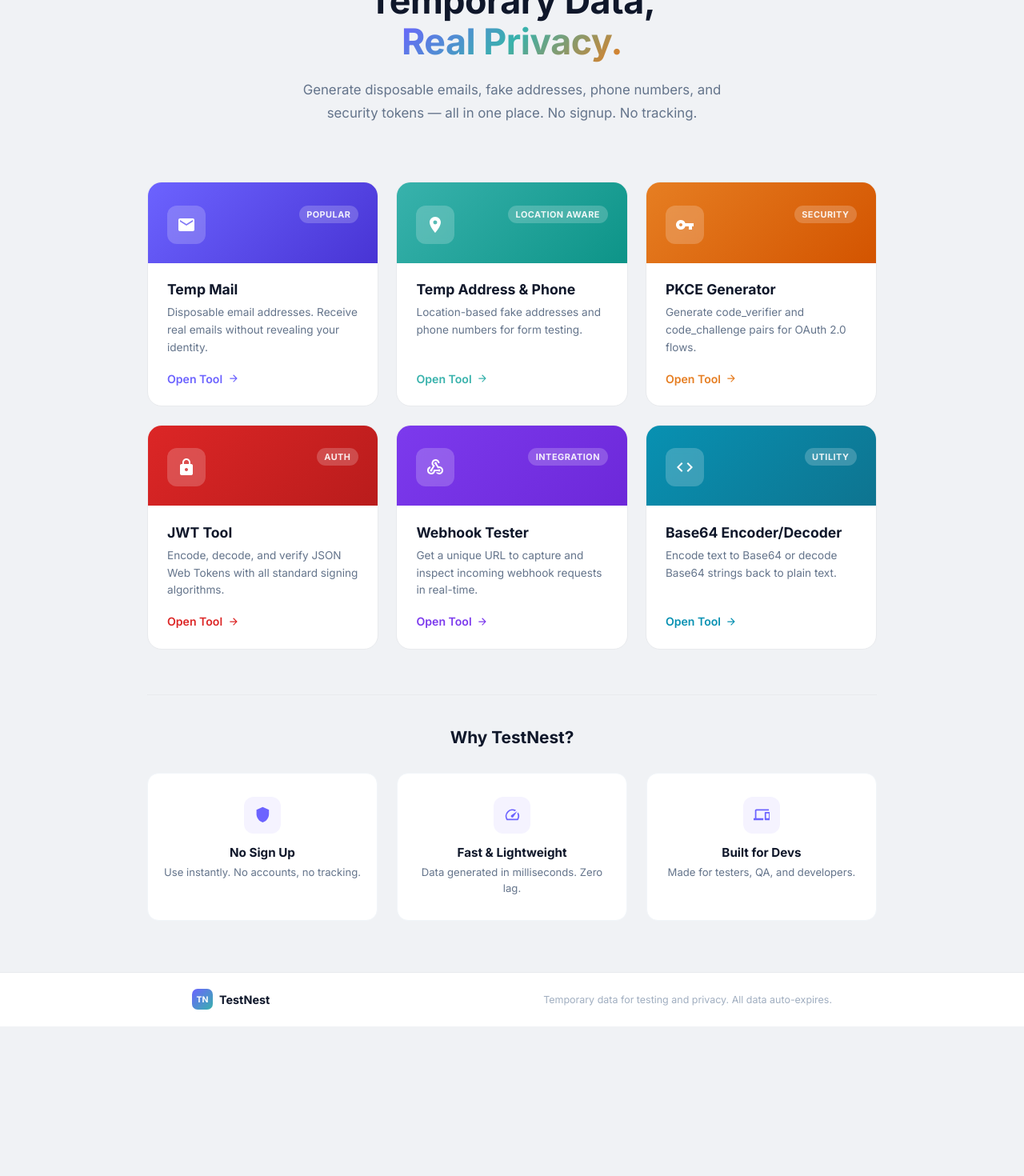
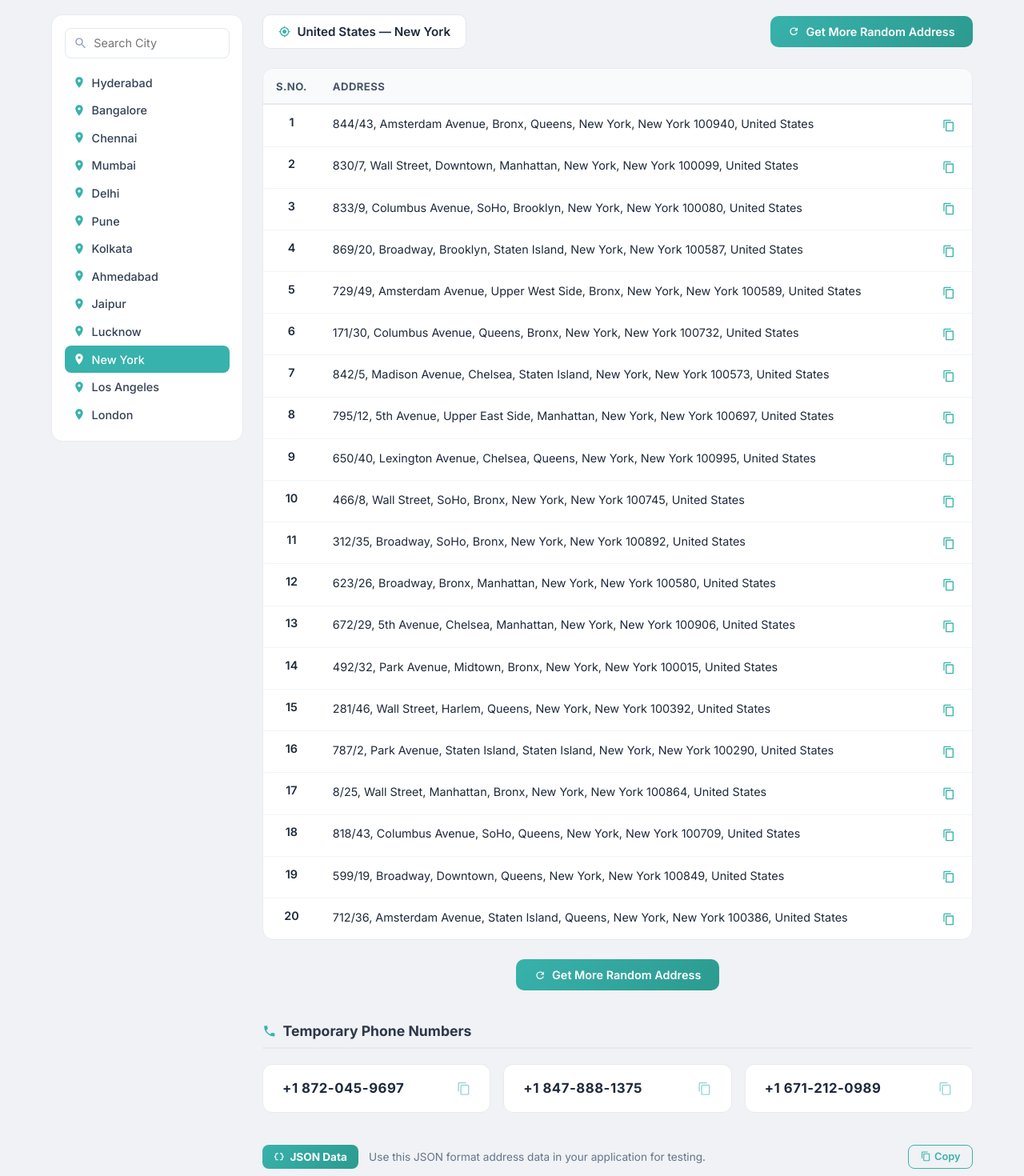
Before and after one commit to RudraPrasadMallik/AddGen, a React (Vite) app: page / in a window 1280 px wide. Shown: the part 200-1670 px from the top of the page at 80% size. Before the commit the page ends 1483 px from the top, so only its background shows below. Built offline with nearby package versions, Linux system fonts and the light colour scheme; no server answers.

Commit message:
code updated & new changes made

```diff
--- a/src/App.jsx
+++ b/src/App.jsx
@@ -1,17 +1,23 @@
 import React from 'react';
-import { BrowserRouter as Router, Routes, Route } from 'react-router-dom';
+import { BrowserRouter as Router, Routes, Route, Navigate } from 'react-router-dom';
 import { ToastContainer } from 'react-toastify';
 import 'react-toastify/dist/ReactToastify.css';
 import Header from './components/Header';
 import Footer from './components/Footer';
-import Home from './pages/Home';
-import TempMail from './pages/TempMail';
 import TempAddress from './pages/TempAddress';
-import PKCEGenerator from './pages/PKCEGenerator';
-import JWTTool from './pages/JWTTool';
-import WebhookTester from './pages/WebhookTester';
-import Base64Tool from './pages/Base64Tool';
 import './App.css';
+
+// ---------------------------------------------------------------------------
+// PHASED RELEASE: Only the Temp Address feature is enabled for this release.
+// Other features are temporarily disabled. Re-enable them by uncommenting the
+// imports and routes below when their release phase arrives.
+// ---------------------------------------------------------------------------
+// import Home from './pages/Home';
+// import TempMail from './pages/TempMail';
+// import PKCEGenerator from './pages/PKCEGenerator';
+// import JWTTool from './pages/JWTTool';
+// import WebhookTester from './pages/WebhookTester';
+// import Base64Tool from './pages/Base64Tool';
 
 function App() {
   return (
@@ -19,13 +25,21 @@ function App() {
       <div className="app">
         <Header />
         <Routes>
+          {/* Temp Address is the landing page for this phased release */}
+          <Route path="/" element={<TempAddress />} />
+          <Route path="/temp-address" element={<TempAddress />} />
+
+          {/* --- Disabled for phased release ---
           <Route path="/" element={<Home />} />
           <Route path="/temp-mail" element={<TempMail />} />
-          <Route path="/temp-address" element={<TempAddress />} />
           <Route path="/pkce" element={<PKCEGenerator />} />
           <Route path="/jwt" element={<JWTTool />} />
           <Route path="/webhook" element={<WebhookTester />} />
           <Route path="/base64" element={<Base64Tool />} />
+          --- */}
+
+          {/* Any unknown route falls back to the Temp Address page */}
+          <Route path="*" element={<Navigate to="/temp-address" replace />} />
         </Routes>
         <Footer />
         <ToastContainer
--- a/src/pages/TempAddress.css
+++ b/src/pages/TempAddress.css
@@ -1,6 +1,6 @@
 .temp-address-page {
   flex: 1;
-  max-width: 950px;
+  max-width: 1200px;
   width: 100%;
   margin: 0 auto;
   padding: 2.5rem 1.5rem;
@@ -30,14 +30,116 @@
   color: #64748b;
   font-size: 0.95rem;
   margin-top: 0.5rem;
+  max-width: 720px;
+  margin-left: auto;
+  margin-right: auto;
+}
+
+/* ---------------- Layout ---------------- */
+.ta-layout {
+  display: grid;
+  grid-template-columns: 240px 1fr;
+  gap: 1.5rem;
+  align-items: start;
+}
+
+/* ---------------- City sidebar ---------------- */
+.city-sidebar {
+  background: #ffffff;
+  border: 1.5px solid #e8eaed;
+  border-radius: 14px;
+  padding: 1rem;
+  position: sticky;
+  top: 1rem;
+}
+
+.city-search {
+  position: relative;
+  margin-bottom: 0.8rem;
+}
+
+.city-search-icon {
+  position: absolute;
+  left: 0.7rem;
+  top: 50%;
+  transform: translateY(-50%);
+  color: #94a3b8;
+  font-size: 1.1rem;
+}
+
+.city-search input {
+  width: 100%;
+  padding: 0.6rem 0.7rem 0.6rem 2.2rem;
+  border: 1.5px solid #e2e8f0;
+  border-radius: 8px;
+  font-size: 0.9rem;
+  font-family: 'Inter', sans-serif;
+  outline: none;
+  transition: border-color 0.2s;
+}
+
+.city-search input:focus {
+  border-color: #38b2ac;
+}
+
+.city-list {
+  list-style: none;
+  margin: 0;
+  padding: 0;
+  max-height: 520px;
+  overflow-y: auto;
+}
+
+.city-item {
+  display: flex;
+  align-items: center;
+  gap: 0.5rem;
+  padding: 0.55rem 0.6rem;
+  border-radius: 8px;
+  cursor: pointer;
+  font-size: 0.9rem;
+  color: #334155;
+  font-weight: 500;
+  transition: background 0.15s ease, color 0.15s ease;
+}
+
+.city-item:hover {
+  background: #f0fdfa;
+}
+
+.city-item.active {
+  background: #38b2ac;
+  color: #ffffff;
+}
+
+.city-item.active .city-pin {
+  color: #ffffff;
+}
+
+.city-pin {
+  color: #38b2ac;
+  font-size: 1rem;
+  flex-shrink: 0;
+}
+
+.city-empty {
+  padding: 0.8rem 0.6rem;
+  color: #94a3b8;
+  font-size: 0.85rem;
+  text-align: center;
+}
+
+/* ---------------- Content ---------------- */
+.ta-content {
+  min-width: 0;
 }
 
 .controls-bar {
   display: flex;
   align-items: center;
-  justify-content: center;
+  justify-content: space-between;
   gap: 1rem;
-  margin-bottom: 2rem;
+  margin-bottom: 1.5rem;
   flex-wrap: wrap;
 }
 
@@ -79,6 +181,87 @@
   box-shadow: 0 6px 18px rgba(56, 178, 172, 0.3);
 }
 
+/* ---------------- Address table ---------------- */
+.address-table-wrap {
+  background: #ffffff;
+  border: 1.5px solid #e8eaed;
+  border-radius: 14px;
+  overflow: hidden;
+}
+
+.address-table {
+  width: 100%;
+  border-collapse: collapse;
+  font-size: 0.9rem;
+}
+
+.address-table thead th {
+  background: #f8fafc;
+  text-align: left;
+  padding: 0.85rem 1rem;
+  font-weight: 700;
+  color: #475569;
+  font-size: 0.82rem;
+  text-transform: uppercase;
+  letter-spacing: 0.4px;
+  border-bottom: 2px solid #e8eaed;
+}
+
+.address-table td {
+  padding: 0.8rem 1rem;
+  border-bottom: 1px solid #f1f5f9;
+  color: #1e293b;
+  vertical-align: top;
+}
+
+.address-table tbody tr:last-child td {
+  border-bottom: none;
+}
+
+.address-table tbody tr:hover {
+  background: #f0fdfa;
+}
+
+.col-sno {
+  width: 60px;
+  color: #64748b;
+  font-weight: 600;
+  text-align: center;
+}
+
+.col-address {
+  line-height: 1.5;
+}
+
+.col-copy {
+  width: 48px;
+  text-align: center;
+}
+
+.row-copy-btn {
+  border: none;
+  background: transparent;
+  color: #38b2ac;
+  cursor: pointer;
+  font-size: 1rem;
+  padding: 0.3rem;
+  border-radius: 6px;
+  display: inline-flex;
+  align-items: center;
+  transition: background 0.15s ease;
+}
+
+.row-copy-btn:hover {
+  background: #d7f5f1;
+}
+
+.table-actions {
+  display: flex;
+  justify-content: center;
+  margin: 1.5rem 0 2.5rem;
+}
+
+/* ---------------- Phones ---------------- */
 .section {
   margin-bottom: 2.5rem;
 }
@@ -97,109 +280,6 @@
 
 .section-title svg {
   color: #38b2ac;
-}
-
-.address-grid {
-  display: grid;
-  grid-template-columns: repeat(auto-fit, minmax(280px, 1fr));
-  gap: 1.2rem;
-}
-
-.address-card {
-  background: #ffffff;
-  border-radius: 16px;
-  padding: 1.5rem;
-  border: 1.5px solid #e8eaed;
-  transition: all 0.2s ease;
-}
-
-.address-card:hover {
-  box-shadow: 0 8px 25px rgba(0, 0, 0, 0.08);
-  border-color: #38b2ac;
-}
-
-.card-header {
-  display: flex;
-  align-items: center;
-  justify-content: space-between;
-  margin-bottom: 1rem;
-  padding-bottom: 0.7rem;
-  border-bottom: 1px solid #f1f5f9;
-}
-
-.card-number {
-  font-size: 0.8rem;
-  font-weight: 700;
-  color: #38b2ac;
-  text-transform: uppercase;
-  letter-spacing: 0.5px;
-}
-
-.copy-all-btn {
-  display: flex;
-  align-items: center;
-  gap: 0.3rem;
-  padding: 0.35rem 0.8rem;
-  border: 1.5px solid #38b2ac;
-  border-radius: 6px;
-  background: transparent;
-  color: #38b2ac;
-  font-size: 0.75rem;
-  font-weight: 600;
-  cursor: pointer;
-  transition: all 0.2s ease;
-  font-family: 'Inter', sans-serif;
-}
-
-.copy-all-btn:hover {
-  background: #38b2ac;
-  color: white;
-}
-
-.fields {
-  display: flex;
-  flex-direction: column;
-  gap: 0;
-}
-
-.field-row {
-  display: flex;
-  align-items: center;
-  padding: 0.5rem 0.6rem;
-  border-radius: 6px;
-  cursor: pointer;
-  transition: background 0.15s ease;
-}
-
-.field-row:hover {
-  background: #f0fdfa;
-}
-
-.field-row:hover .field-copy {
-  opacity: 1;
-}
-
-.field-label {
-  font-size: 0.75rem;
-  color: #94a3b8;
-  font-weight: 600;
-  min-width: 80px;
-  text-transform: uppercase;
-  letter-spacing: 0.3px;
-}
-
-.field-value {
-  flex: 1;
-  font-size: 0.88rem;
-  color: #1e293b;
-  font-weight: 500;
-}
-
-.field-copy {
-  font-size: 0.85rem;
-  color: #38b2ac;
-  opacity: 0;
-  transition: opacity 0.15s ease;
 }
 
 .phone-grid {
@@ -244,11 +324,102 @@
   opacity: 1;
 }
 
+/* ---------------- Export blocks (JSON / SQL) ---------------- */
+.export-section {
+  margin-bottom: 2rem;
+}
+
+.export-header {
+  display: flex;
+  align-items: center;
+  gap: 0.8rem;
+  margin-bottom: 0.7rem;
+  flex-wrap: wrap;
+}
+
+.export-badge {
+  display: inline-flex;
+  align-items: center;
+  gap: 0.4rem;
+  padding: 0.45rem 0.9rem;
+  border-radius: 8px;
+  color: #ffffff;
+  font-size: 0.85rem;
+  font-weight: 700;
+}
+
+.json-badge {
+  background: linear-gradient(135deg, #38b2ac, #2c9a8f);
+}
+
+.sql-badge {
+  background: linear-gradient(135deg, #4c6ef5, #3b5bdb);
+}
+
+.export-note {
+  color: #64748b;
+  font-size: 0.85rem;
+  flex: 1;
+  min-width: 180px;
+}
+
+.export-copy-btn {
+  display: inline-flex;
+  align-items: center;
+  gap: 0.3rem;
+  padding: 0.4rem 0.9rem;
+  border: 1.5px solid #38b2ac;
+  border-radius: 8px;
+  background: transparent;
+  color: #38b2ac;
+  font-size: 0.8rem;
+  font-weight: 600;
+  cursor: pointer;
+  transition: all 0.2s ease;
+  font-family: 'Inter', sans-serif;
+}
+
+.export-copy-btn:hover {
+  background: #38b2ac;
+  color: #ffffff;
+}
+
+.export-block {
+  background: #f8fafc;
+  border: 1.5px solid #e8eaed;
+  border-radius: 10px;
+  padding: 1rem 1.2rem;
+  font-family: 'Menlo', 'Consolas', 'Courier New', monospace;
+  font-size: 0.8rem;
+  line-height: 1.6;
+  color: #334155;
+  white-space: pre-wrap;
+  word-break: break-word;
+  max-height: 320px;
+  overflow-y: auto;
+  margin: 0;
+}
+
 .loading-state {
   text-align: center;
   padding: 3rem;
   color: #64748b;
   font-size: 1rem;
+}
+
+/* ---------------- Responsive ---------------- */
+@media (max-width: 900px) {
+  .ta-layout {
+    grid-template-columns: 1fr;
+  }
+
+  .city-sidebar {
+    position: static;
+  }
+
+  .city-list {
+    max-height: 240px;
+  }
 }
 
 @media (max-width: 768px) {
@@ -260,15 +431,21 @@
     font-size: 1.4rem;
   }
 
-  .address-grid {
-    grid-template-columns: 1fr;
-  }
-
   .phone-grid {
     grid-template-columns: 1fr;
   }
 
   .controls-bar {
     flex-direction: column;
+    align-items: stretch;
+  }
+
+  .address-table {
+    font-size: 0.82rem;
+  }
+
+  .address-table thead th,
+  .address-table td {
+    padding: 0.6rem 0.7rem;
   }
 }
--- a/src/pages/TempAddress.jsx
+++ b/src/pages/TempAddress.jsx
@@ -1,8 +1,11 @@
-import React, { useState, useEffect } from 'react';
+import React, { useState, useEffect, useMemo } from 'react';
 import { toast } from 'react-toastify';
-import { MdContentCopy, MdRefresh, MdLocationOn, MdPhone, MdMyLocation } from 'react-icons/md';
+import { MdContentCopy, MdRefresh, MdLocationOn, MdPhone, MdMyLocation, MdSearch, MdDataObject, MdStorage } from 'react-icons/md';
 import { useSEO } from '../utils/useSEO';
 import './TempAddress.css';
+
+// How many random addresses to generate per city (matches reference sites)
+const ADDRESS_COUNT = 20;
 
 // City-specific data: areas, streets, mandals, taluks, pin prefixes
 const CITY_DETAILS = {
@@ -55,6 +58,27 @@ const CITY_DETAILS = {
     streets: ['AJC Bose Road', 'Park Street', 'EM Bypass', 'VIP Road', 'Chowringhee Road', 'Rashbehari Avenue', 'SP Mukherjee Road', 'Diamond Harbour Road'],
     mandals: ['Kolkata', 'South 24 Parganas', 'North 24 Parganas', 'Howrah'],
     taluks: ['Kolkata', 'Alipore', 'Sealdah'],
+  },
+  'Ahmedabad': {
+    state: 'Gujarat', country: 'India', countryCode: 'IN', pinPrefix: '380',
+    areas: ['Navrangpura', 'Satellite', 'Bodakdev', 'Vastrapur', 'Maninagar', 'Bopal', 'Prahlad Nagar', 'Chandkheda', 'Naranpura', 'Paldi', 'Ellisbridge', 'Thaltej'],
+    streets: ['SG Highway', 'CG Road', 'Ashram Road', 'Drive In Road', 'University Road', 'Sarkhej Road', '132 Feet Ring Road', 'Iscon Cross Road'],
+    mandals: ['Ahmedabad City', 'Daskroi', 'Sanand', 'Dholka'],
+    taluks: ['Ahmedabad City', 'Daskroi', 'Sanand'],
+  },
+  'Jaipur': {
+    state: 'Rajasthan', country: 'India', countryCode: 'IN', pinPrefix: '302',
+    areas: ['Malviya Nagar', 'Vaishali Nagar', 'C-Scheme', 'Mansarovar', 'Raja Park', 'Bani Park', 'Jagatpura', 'Tonk Road', 'Sodala', 'Jhotwara', 'Civil Lines'],
+    streets: ['MI Road', 'Tonk Road', 'JLN Marg', 'Ajmer Road', 'Sikar Road', 'Amer Road', 'Station Road', 'University Road'],
+    mandals: ['Jaipur', 'Sanganer', 'Amber', 'Bassi'],
+    taluks: ['Jaipur', 'Sanganer', 'Amber'],
+  },
+  'Lucknow': {
+    state: 'Uttar Pradesh', country: 'India', countryCode: 'IN', pinPrefix: '226',
+    areas: ['Gomti Nagar', 'Hazratganj', 'Aliganj', 'Indira Nagar', 'Aminabad', 'Alambagh', 'Mahanagar', 'Chowk', 'Rajajipuram', 'Vikas Nagar'],
+    streets: ['MG Road', 'Vidhan Sabha Marg', 'Shaheed Path', 'Faizabad Road', 'Kanpur Road', 'Sitapur Road', 'Ring Road'],
+    mandals: ['Lucknow', 'Malihabad', 'Mohanlalganj', 'Bakshi Ka Talab'],
+    taluks: ['Lucknow', 'Malihabad', 'Mohanlalganj'],
   },
   // US
   'New York': {
@@ -142,6 +166,10 @@ function generateAddress(cityName) {
   };
 }
 
+function formatFullAddress(addr) {
+  return `${addr.houseNo}, ${addr.street}, ${addr.area}, ${addr.mandal}, ${addr.city}, ${addr.state} ${addr.zipCode}, ${addr.country}`;
+}
+
 function generatePhone(countryCode) {
   const code = countryCode || 'DEFAULT';
   const phoneData = PHONE_FORMATS[code] || PHONE_FORMATS.DEFAULT;
@@ -195,11 +223,13 @@ function findClosestCity(detectedCity, countryCode) {
 
   // Try partial match (e.g. "Bengaluru" -> "Bangalore")
   const cityNames = Object.keys(CITY_DETAILS);
-  const lowerDetected = detectedCity.toLowerCase();
+  const lowerDetected = (detectedCity || '').toLowerCase();
 
+  if (lowerDetected) {
     for (const city of cityNames) {
       if (city.toLowerCase().includes(lowerDetected) || lowerDetected.includes(city.toLowerCase())) {
         return city;
+      }
     }
   }
 
@@ -218,14 +248,24 @@ function findClosestCity(detectedCity, countryCode) {
 
 function TempAddress() {
   useSEO({
-    title: 'Free Temporary Address & Phone Number Generator',
-    description: 'Generate fake temporary addresses and phone numbers based on your location. Supports India, US, UK cities. Perfect for form testing and development.',
+    title: 'Random Address Generator — Free Fake Address & Phone Number',
+    description: 'Generate 20 random fake addresses and phone numbers for India, US and UK cities. Export as JSON or SQL for data testing and form validation. Free, no signup.',
   });
+
   const [addresses, setAddresses] = useState([]);
   const [phones, setPhones] = useState([]);
   const [selectedCity, setSelectedCity] = useState('');
   const [detectedLocation, setDetectedLocation] = useState('');
+  const [searchTerm, setSearchTerm] = useState('');
   const [loading, setLoading] = useState(true);
+
+  const allCities = useMemo(() => Object.keys(CITY_DETAILS), []);
+
+  const filteredCities = useMemo(() => {
+    const term = searchTerm.trim().toLowerCase();
+    if (!term) return allCities;
+    return allCities.filter((c) => c.toLowerCase().includes(term));
+  }, [searchTerm, allCities]);
 
   useEffect(() => {
     initLocation();
@@ -247,7 +287,7 @@ function TempAddress() {
     if (!cityData) return;
 
     const newAddresses = [];
-    for (let i = 0; i < 3; i++) {
+    for (let i = 0; i < ADDRESS_COUNT; i++) {
       newAddresses.push(generateAddress(city));
     }
 
@@ -260,21 +300,37 @@ function TempAddress() {
     setPhones(newPhones);
   };
 
+  const handleSelectCity = (city) => {
+    setSelectedCity(city);
+    generateAll(city);
+    toast.success(`Showing addresses for ${city}`);
+  };
+
   const handleRegenerate = () => {
     generateAll(selectedCity);
     toast.success('New addresses generated!');
   };
 
-  const copyField = (value, label) => {
+  const copyValue = (value, label) => {
     navigator.clipboard.writeText(value);
     toast.success(`${label} copied!`);
   };
 
-  const copyFullAddress = (addr) => {
-    const full = `${addr.houseNo}, ${addr.street}, ${addr.area}, ${addr.mandal}, ${addr.taluk}, ${addr.city}, ${addr.state}, ${addr.country} - ${addr.zipCode}`;
-    navigator.clipboard.writeText(full);
-    toast.success('Full address copied!');
-  };
+  // Build JSON export of full address strings
+  const jsonData = useMemo(() => {
+    if (!addresses.length) return '';
+    const arr = addresses.map((a) => formatFullAddress(a));
+    return JSON.stringify(arr, null, 0);
+  }, [addresses]);
+
+  // Build SQL export
+  const sqlData = useMemo(() => {
+    if (!addresses.length) return '';
+    const rows = addresses
+      .map((a) => `('${formatFullAddress(a).replace(/'/g, "''")}')`)
+      .join(',\n');
+    return `INSERT INTO ADDRESS (address) VALUES\n${rows};`;
+  }, [addresses]);
 
   const cityData = CITY_DETAILS[selectedCity] || {};
 
@@ -283,13 +339,45 @@ function TempAddress() {
       <div className="page-header">
         <h1 className="page-title">
           <MdLocationOn className="title-icon" />
-          Temp Address & Phone
+          Temp Address & Phone Generator
         </h1>
         <p className="page-subtitle">
-          Generate temporary addresses and phone numbers based on your location. Click any field to copy.
+          Following are {ADDRESS_COUNT} randomly generated addresses you can use for data testing and
+          address validation. Pick a city from the list or use your detected location.
         </p>
       </div>
 
+      <div className="ta-layout">
+        {/* ---------------- City search sidebar ---------------- */}
+        <aside className="city-sidebar">
+          <div className="city-search">
+            <MdSearch className="city-search-icon" />
+            <input
+              type="text"
+              placeholder="Search City"
+              value={searchTerm}
+              onChange={(e) => setSearchTerm(e.target.value)}
+            />
+          </div>
+          <ul className="city-list">
+            {filteredCities.length === 0 && (
+              <li className="city-empty">No cities found</li>
+            )}
+            {filteredCities.map((city) => (
+              <li
+                key={city}
+                className={`city-item ${city === selectedCity ? 'active' : ''}`}
+                onClick={() => handleSelectCity(city)}
+              >
+                <MdLocationOn className="city-pin" />
+                <span>{city}</span>
+              </li>
+            ))}
+          </ul>
+        </aside>
+
+        {/* ---------------- Main content ---------------- */}
+        <section className="ta-content">
           <div className="controls-bar">
             <div className="location-display">
               <MdMyLocation />
@@ -297,7 +385,7 @@ function TempAddress() {
             </div>
             <button className="regenerate-btn" onClick={handleRegenerate}>
               <MdRefresh />
-          <span>Regenerate All</span>
+              <span>Get More Random Address</span>
             </button>
           </div>
 
@@ -305,62 +393,94 @@ function TempAddress() {
             <div className="loading-state">Detecting your location...</div>
           ) : (
             <>
-          <section className="section">
-            <h2 className="section-title">
-              <MdLocationOn /> Temporary Addresses — {selectedCity}
-            </h2>
-            <div className="address-grid">
-              {addresses.map((addr, index) => (
-                <div key={index} className="address-card">
-                  <div className="card-header">
-                    <span className="card-number">Address {index + 1}</span>
-                    <button className="copy-all-btn" onClick={() => copyFullAddress(addr)}>
-                      <MdContentCopy /> Copy All
+              {/* ---------------- Address table ---------------- */}
+              <div className="address-table-wrap">
+                <table className="address-table">
+                  <thead>
+                    <tr>
+                      <th className="col-sno">S.No.</th>
+                      <th>Address</th>
+                      <th className="col-copy"></th>
+                    </tr>
+                  </thead>
+                  <tbody>
+                    {addresses.map((addr, index) => {
+                      const full = formatFullAddress(addr);
+                      return (
+                        <tr key={index}>
+                          <td className="col-sno">{index + 1}</td>
+                          <td className="col-address">{full}</td>
+                          <td className="col-copy">
+                            <button
+                              className="row-copy-btn"
+                              title="Copy address"
+                              onClick={() => copyValue(full, `Address ${index + 1}`)}
+                            >
+                              <MdContentCopy />
+                            </button>
+                          </td>
+                        </tr>
+                      );
+                    })}
+                  </tbody>
+                </table>
+              </div>
+
+              <div className="table-actions">
+                <button className="regenerate-btn" onClick={handleRegenerate}>
+                  <MdRefresh />
+                  <span>Get More Random Address</span>
                 </button>
               </div>
-                  <div className="fields">
-                    <FieldRow label="House/Plot" value={addr.houseNo} onCopy={copyField} />
-                    <FieldRow label="Street" value={addr.street} onCopy={copyField} />
-                    <FieldRow label="Area" value={addr.area} onCopy={copyField} />
-                    <FieldRow label="Mandal" value={addr.mandal} onCopy={copyField} />
-                    <FieldRow label="Taluk" value={addr.taluk} onCopy={copyField} />
-                    <FieldRow label="City" value={addr.city} onCopy={copyField} />
-                    <FieldRow label="State" value={addr.state} onCopy={copyField} />
-                    <FieldRow label="Country" value={addr.country} onCopy={copyField} />
-                    <FieldRow label="ZIP/PIN" value={addr.zipCode} onCopy={copyField} />
-                  </div>
-                </div>
-              ))}
-            </div>
-          </section>
 
+              {/* ---------------- Phone numbers ---------------- */}
               <section className="section">
                 <h2 className="section-title">
                   <MdPhone /> Temporary Phone Numbers
                 </h2>
                 <div className="phone-grid">
                   {phones.map((phone, index) => (
-                <div key={index} className="phone-card" onClick={() => copyField(phone, 'Phone number')}>
+                    <div key={index} className="phone-card" onClick={() => copyValue(phone, 'Phone number')}>
                       <div className="phone-number">{phone}</div>
                       <MdContentCopy className="phone-copy-icon" />
                     </div>
                   ))}
                 </div>
               </section>
+
+              {/* ---------------- JSON export ---------------- */}
+              <section className="export-section">
+                <div className="export-header">
+                  <span className="export-badge json-badge">
+                    <MdDataObject /> JSON Data
+                  </span>
+                  <span className="export-note">Use this JSON format address data in your application for testing.</span>
+                  <button className="export-copy-btn" onClick={() => copyValue(jsonData, 'JSON data')}>
+                    <MdContentCopy /> Copy
+                  </button>
+                </div>
+                <pre className="export-block">{jsonData}</pre>
+              </section>
+
+              {/* ---------------- SQL export ---------------- */}
+              <section className="export-section">
+                <div className="export-header">
+                  <span className="export-badge sql-badge">
+                    <MdStorage /> SQL Query
+                  </span>
+                  <span className="export-note">Run this SQL query to create a random address table for data testing.</span>
+                  <button className="export-copy-btn" onClick={() => copyValue(sqlData, 'SQL query')}>
+                    <MdContentCopy /> Copy
+                  </button>
+                </div>
+                <pre className="export-block">{sqlData}</pre>
+              </section>
             </>
           )}
+        </section>
+      </div>
     </main>
   );
 }
 
-function FieldRow({ label, value, onCopy }) {
-  return (
-    <div className="field-row" onClick={() => onCopy(value, label)}>
-      <span className="field-label">{label}</span>
-      <span className="field-value">{value}</span>
-      <MdContentCopy className="field-copy" />
-    </div>
-  );
-}
-
 export default TempAddress;
```
Also changed, not shown: index.html (+10 -10 lines), src/components/Header.jsx (+12 -6 lines), src/utils/useSEO.js (+8 -3 lines). Lines whose indentation alone changed are shown as unchanged.
